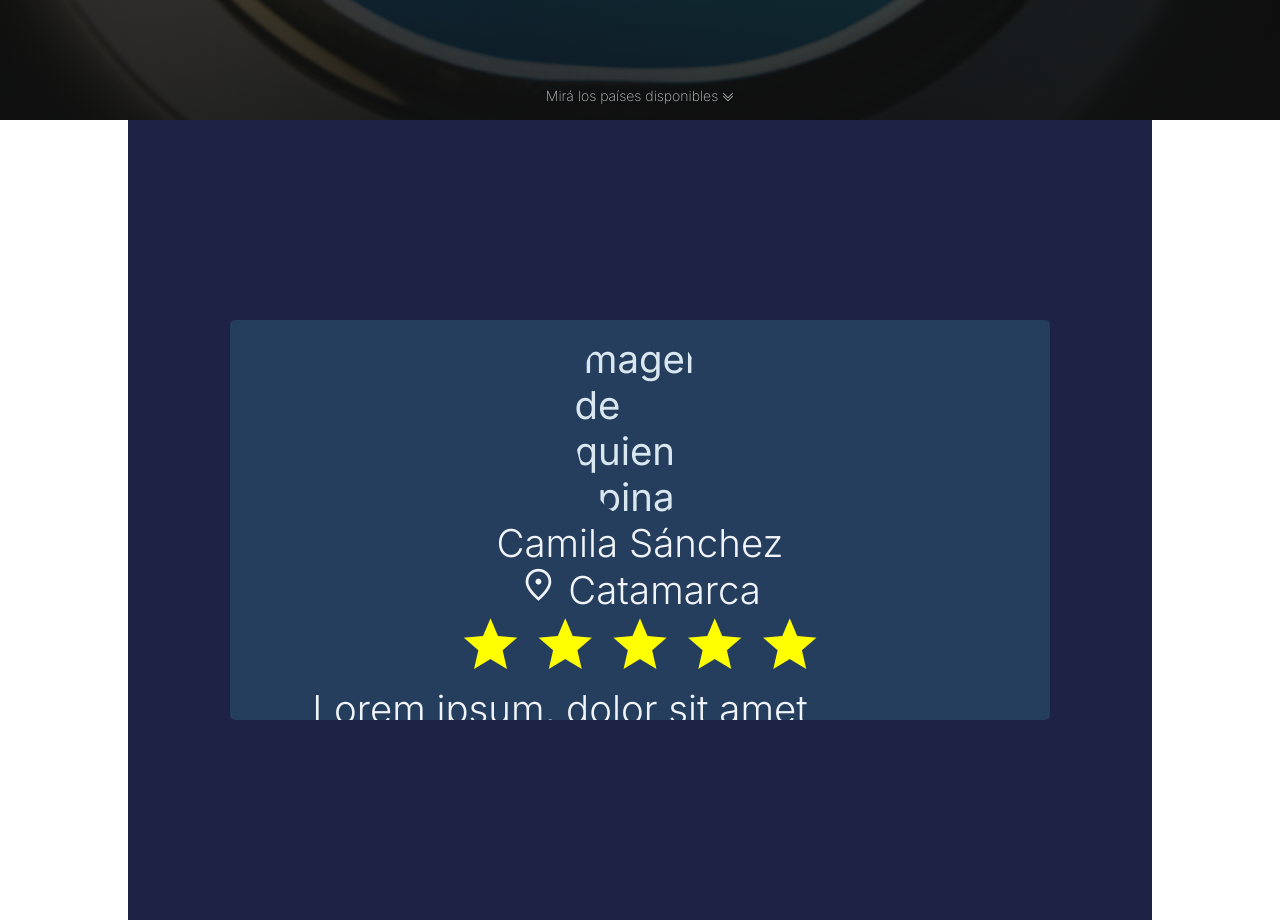
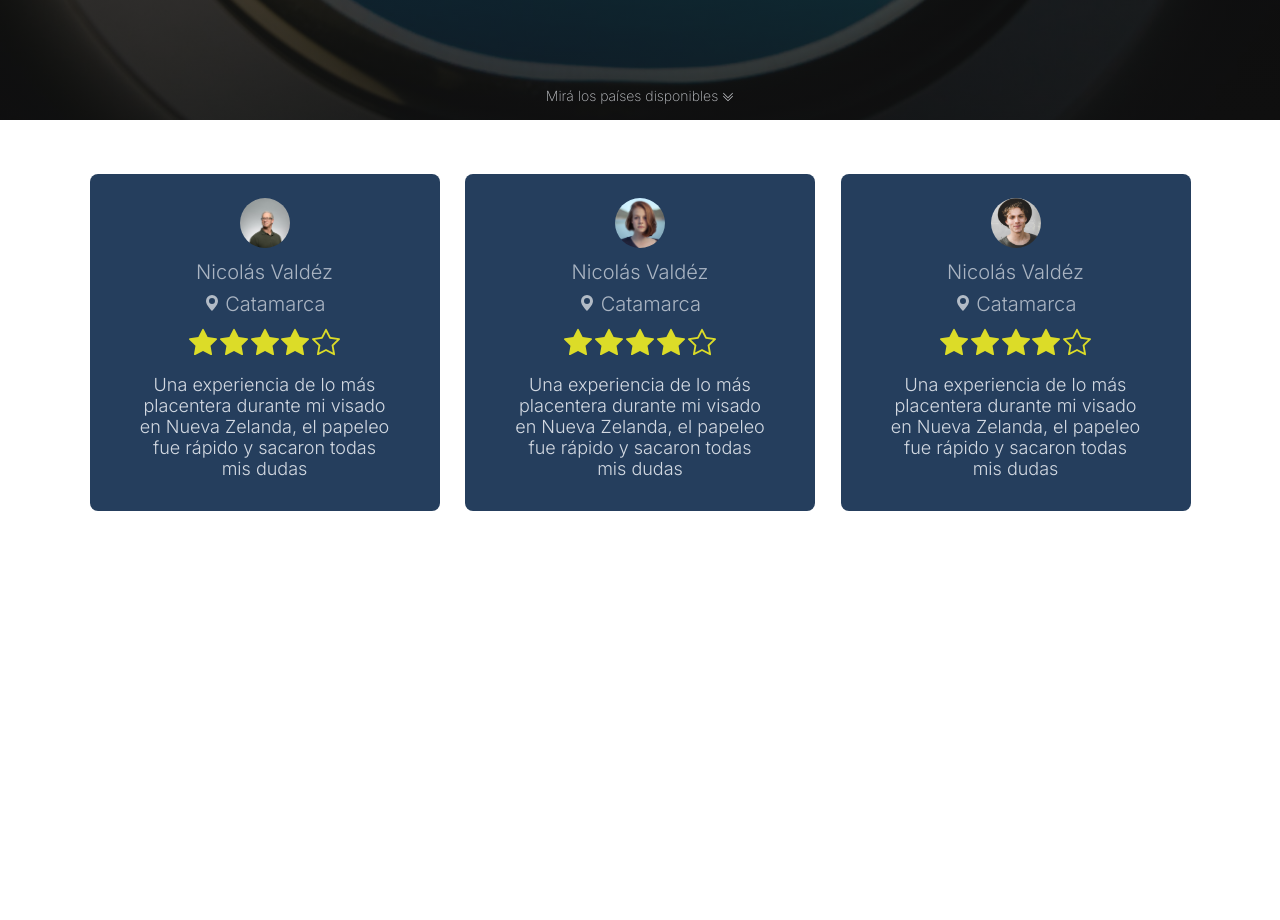
Before and after one commit to sofgln/Proyecto-2docuatri-ISPC, a plain HTML site: page index.html in a window 1280 px wide. Shown: the part 680-1600 px from the top of the page. After the commit the page ends 1245 px from the top, so only its background shows below. Drawn offline with nearby package versions, Linux system fonts and the light colour scheme.

Commit message:
refactor of cards component

```diff
--- a/assets/css/opiniones.css
+++ b/assets/css/opiniones.css
@@ -1,94 +1,130 @@
-/* Fuente */
-@import url('https://fonts.googleapis.com/css2?family=Inter:wght@100;200;300;400&display=swap');
-/* Iconos */
-@import url('https://fonts.googleapis.com/css2?family=Material+Symbols+Outlined:opsz,wght,FILL,GRAD@20..48,100..700,0..1,-50..200');
-@import url('https://fonts.googleapis.com/css2?family=Material+Symbols+Outlined:opsz,wght,FILL,GRAD@20..48,100..700,0..1,-50..200');
+/* CSS relacionado el Carrusel */
+.container {
+  width: 350px;
+  height: auto;
 
-/* Modificando propiedades que vienen por defecto: */
-html {
-  box-sizing: border-box;
+  padding: 54px 0;
+
+  margin: auto;
+
+  overflow: hidden;
 }
 
-*,
-*::after,
-*::before {
-  box-sizing: inherit;
+.carrousel {
+  width: 1050px;
+  height: auto;
+
+  margin: auto;
+
+  display: flex;
+  justify-content: flex-start;
+  align-items: center;
+  flex-wrap: nowrap;
+
+  overflow: hidden;
+
 }
 
-body {
-  margin: 0;
-}
+.card-opinion {
+  width: 350px;
 
-/* CSS relacionado el Carrusel */
-.container {
-  width: 80%;
-  height: 100vh;
-  margin: 0 auto;
+  padding: 24px 24px 32px;
+
+  background-color: #253E5D;
+
   display: flex;
   flex-direction: column;
-  justify-content: center;
+  justify-content: space-between;
   align-items: center;
-  font-size: 3vw;
-  color: #d9e8f0;
-  background-color: #1e2345;
-}
 
-.carousel {
-  display: flex;
-  width: 80%;
-  height: 50vh;
-  overflow-x: hidden;
-}
+  border-radius: 8px;
 
-.carousel-container {
-  border-radius: 5px;
-  width: 100%;
-  display: grid;
-  grid-template-columns: repeat(3, 100%);
-  overflow: scroll hidden;
-  scroll-snap-type: x mandatory;
-}
-
-.carousel-slide {
-  display: flex;
-  flex-direction: column;
-  justify-content: center;
-  align-items: center;
-  background-color: #253E5D;
-  scroll-snap-align: center;
-}
-
-.carousel-slide-content {
-  display: flex;
-  flex-direction: column;
-  justify-content: center;
-  align-items: center;
-  width: 80%;
 }
 
 /* CSS con el CONTENIDO del Carrusel */
+.card-opinion_header {
+  width: 100%;
+
+  margin-bottom: 16px;
+
+  display: flex;
+  flex-direction: column;
+  justify-content: flex-start;
+  align-items: center;
+}
+
+.card-opinion_opinion {
+  padding: 0 24px;
+
+  font-size: 1.8rem;
+  text-align: center;
+
+  opacity: .85;
+}
+
+
+
 .foto-opinion {
-  border-radius: 50%;
-  width: 20%;
+  width: 50px;
+  height: 50px;
+
+  margin-bottom: 8px;
+
+  display: flex;
+  justify-content: center;
+  align-items: center;
+
+  border-radius: 100%;
+  overflow: hidden;
+}
+
+.header_nombre, .header_ubicacion {
+  margin: 4px 0;
+
+  font-size: 2rem;
+
+  display: inline-block;
+
+  opacity: .65;
+}
+
+.header_rate {
+  margin-top: 8px;
+}
+
+
+
+.foto-opinion img {
+  height: 100%;
+}
+.foto-opinion img[src="./assets/images/user-3.jpg"] {
+  width: 100%;
   height: auto;
 }
 
-.descripcion-opinion {
-  text-align: center;
-  font-family: 'Inter', sans-serif;
-  color: #F1F4F9;
+
+.header_rate img {
+  width: 2.8rem
 }
 
-.simbolo-ubicacion {
-  font-size: 3vw;
+
+
+@media screen and (min-width: 1024px) {
+  .container {
+    width: 90vw;
+    height: auto;
+
+    margin: auto;
+    padding: 54px 0;
+
+    overflow: hidden;
+  }
+
+  .carrousel {
+    width: 100%;
+
+    display: flex;
+    justify-content: space-evenly;
+    align-items: center;
+  }
 }
-
-.simbolo-estrella {
-  font-size: 5vw;
-  color: yellow;
-  font-variation-settings:
-    'FILL' 1,
-    'wght' 400,
-    'GRAD' 0,
-    'opsz' 24
-}
--- a/index.html
+++ b/index.html
@@ -23,7 +23,7 @@
     <link rel="stylesheet" type="text/css" href="./assets/css/reset.css" />
     <link rel="stylesheet" type="text/css" href="./assets/css/navbar.css" />
     <link rel="stylesheet" type="text/css" href="./assets/css/banner.css" />
-    <link rel="stylesheet" href="./assets/css/opiniones.css">
+    <link rel="stylesheet" href="./assets/css/opiniones.css" />
   </head>
   <body>
     <!-- sección del banner -->
@@ -83,86 +83,102 @@
       </span>
     </header>
 
-    <article class="container">
-      <section class="carousel">
-        <div class="carousel-container">
-          <article class="carousel-slide">
-            <div class="carousel-slide-content">
-              <img class="foto-opinion" src="./assets/images/foto-opinion.jpg" alt="imagen de quien opina">
-              <div class="descripcion-opinion">
-                <p>Camila Sánchez</p>
-                <p><span class="material-symbols-outlined simbolo-ubicacion">
-                    location_on
-                  </span> Catamarca</p>
-                <span class="material-symbols-outlined simbolo-estrella">
-                  grade
-                </span> <span class="material-symbols-outlined simbolo-estrella">
-                  grade
-                </span> <span class="material-symbols-outlined simbolo-estrella">
-                  grade
-                </span> <span class="material-symbols-outlined simbolo-estrella">
-                  grade
-                </span> <span class="material-symbols-outlined simbolo-estrella">
-                  grade
+    <div class="container">
+      <article class="carrousel">
+        <div class="card-opinion">
+          <header class="card-opinion_header">
+            <figure class="foto-opinion">
+              <img src="./assets/images/user-1.jpg" alt="imagen de quien opina" />
+            </figure>
+
+            <h3 class="header_nombre">Nicolás Valdéz</h3>
+
+            <span class="header_ubicacion">
+              <img
+                src="./assets/icons/geo-alt-fill.svg"
+                alt="icono de ubicación"
+              />
+              Catamarca
             </span>
+
+            <div class="header_rate">
+              <img src="./assets/icons/star-fill.svg" alt="" />
+              <img src="./assets/icons/star-fill.svg" alt="" />
+              <img src="./assets/icons/star-fill.svg" alt="" />
+              <img src="./assets/icons/star-fill.svg" alt="" />
+              <img src="./assets/icons/star.svg" alt="" />
             </div>
-              <p>Lorem ipsum, dolor sit amet consectetur adipisicing elit. Quibusdam, doloribus. Earum quidem obcaecati
-                eaque illum necessitatibus, at quod, suscipit sequi debitis tenetur, officia cupiditate.</p>
+          </header>
+
+          <p class="card-opinion_opinion">
+            Una experiencia de lo más placentera durante mi visado en Nueva
+            Zelanda, el papeleo fue rápido y sacaron todas mis dudas
+          </p>
         </div>
-          </article>
-          <article class="carousel-slide">
-            <div class="carousel-slide-content">
-              <img class="foto-opinion" src="./assets/images/foto-opinion.jpg" alt="imagen de quien opina">
-              <div class="descripcion-opinion">
-                <p>Camila Sánchez</p>
-                <p><span class="material-symbols-outlined simbolo-ubicacion">
-                    location_on
-                  </span> Catamarca</p>
-                <span class="material-symbols-outlined simbolo-estrella">
-                  grade
-                </span> <span class="material-symbols-outlined simbolo-estrella">
-                  grade
-                </span> <span class="material-symbols-outlined simbolo-estrella">
-                  grade
-                </span> <span class="material-symbols-outlined simbolo-estrella">
-                  grade
-                </span> <span class="material-symbols-outlined simbolo-estrella">
-                  grade
+
+        <div class="card-opinion">
+          <header class="card-opinion_header">
+            <figure class="foto-opinion">
+              <img src="./assets/images/user-2.jpg" alt="imagen de quien opina" />
+            </figure>
+
+            <h3 class="header_nombre">Nicolás Valdéz</h3>
+
+            <span class="header_ubicacion">
+              <img
+                src="./assets/icons/geo-alt-fill.svg"
+                alt="icono de ubicación"
+              />
+              Catamarca
             </span>
+
+            <div class="header_rate">
+              <img src="./assets/icons/star-fill.svg" alt="" />
+              <img src="./assets/icons/star-fill.svg" alt="" />
+              <img src="./assets/icons/star-fill.svg" alt="" />
+              <img src="./assets/icons/star-fill.svg" alt="" />
+              <img src="./assets/icons/star.svg" alt="" />
             </div>
-              <p>Lorem ipsum, dolor sit amet consectetur adipisicing elit. Quibusdam, doloribus. Earum quidem obcaecati
-                eaque illum
-                necessitatibus, at quod, suscipit sequi debitis tenetur, officia cupiditate.</p>
+          </header>
+
+          <p class="card-opinion_opinion">
+            Una experiencia de lo más placentera durante mi visado en Nueva
+            Zelanda, el papeleo fue rápido y sacaron todas mis dudas
+          </p>
         </div>
-          </article>
-          <article class="carousel-slide">
-            <div class="carousel-slide-content">
-              <img class="foto-opinion" src="./assets/images/foto-opinion.jpg" alt="imagen de quien opina">
-              <div class="descripcion-opinion">
-                <p>Camila Sánchez</p>
-                <p><span class="material-symbols-outlined simbolo-ubicacion">
-                    location_on
-                  </span> Catamarca</p>
-                <span class="material-symbols-outlined simbolo-estrella">
-                  grade
-                </span> <span class="material-symbols-outlined simbolo-estrella">
-                  grade
-                </span> <span class="material-symbols-outlined simbolo-estrella">
-                  grade
-                </span> <span class="material-symbols-outlined simbolo-estrella">
-                  grade
-                </span> <span class="material-symbols-outlined simbolo-estrella">
-                  grade
+
+        <div class="card-opinion">
+          <header class="card-opinion_header">
+            <figure class="foto-opinion">
+              <img src="./assets/images/user-3.jpg" alt="imagen de quien opina" />
+            </figure>
+
+            <h3 class="header_nombre">Nicolás Valdéz</h3>
+
+            <span class="header_ubicacion">
+              <img
+                src="./assets/icons/geo-alt-fill.svg"
+                alt="icono de ubicación"
+              />
+              Catamarca
             </span>
+
+            <div class="header_rate">
+              <img src="./assets/icons/star-fill.svg" alt="" />
+              <img src="./assets/icons/star-fill.svg" alt="" />
+              <img src="./assets/icons/star-fill.svg" alt="" />
+              <img src="./assets/icons/star-fill.svg" alt="" />
+              <img src="./assets/icons/star.svg" alt="" />
             </div>
-              <p>Lorem ipsum, dolor sit amet consectetur adipisicing elit. Quibusdam, doloribus. Earum quidem obcaecati
-                eaque illum
-                necessitatibus, at quod, suscipit sequi debitis tenetur, officia cupiditate.</p>
+          </header>
+
+          <p class="card-opinion_opinion">
+            Una experiencia de lo más placentera durante mi visado en Nueva
+            Zelanda, el papeleo fue rápido y sacaron todas mis dudas
+          </p>
         </div>
       </article>
     </div>
-      </section>
-    </article>
     <script type="text/javascript" src="./assets/js/text-animation.js"></script>
   </body>
 </html>
```
Also changed, not shown: assets/css/banner.css (+12 -12 lines), assets/icons/geo-alt-fill.svg (added), assets/icons/quote.svg (added), assets/icons/star-fill.svg (added), assets/icons/star-half.svg (added), assets/icons/star.svg (added). Lines whose indentation alone changed are shown as unchanged.
